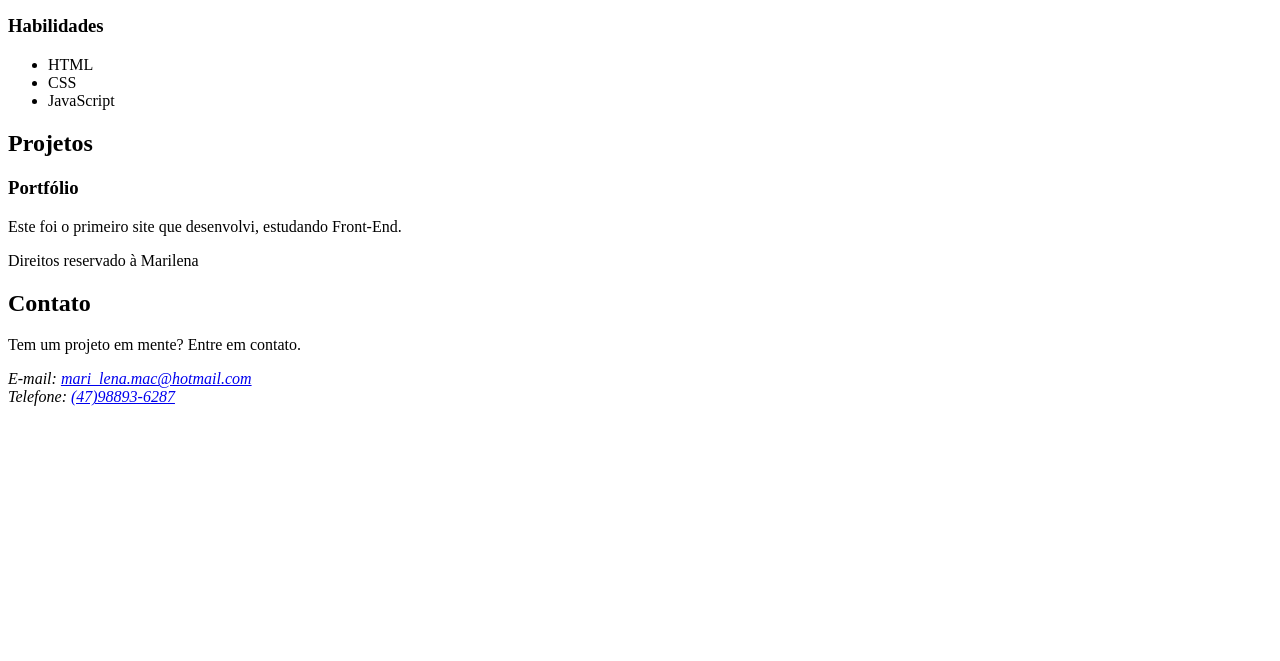
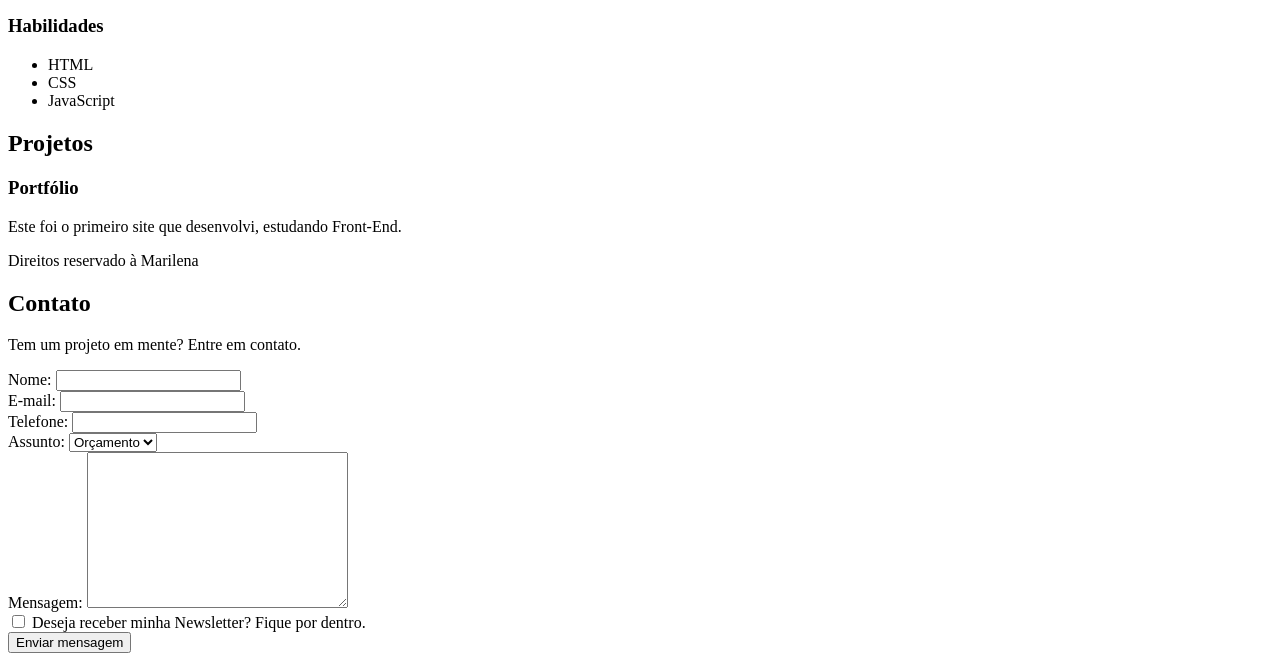
Before and after one commit to marilena-paiva/Site, a plain HTML site: page index.html in a window 1280 px wide. Shown: the part 274-935 px from the top of the page. Before the commit the page ends 800 px from the top, so only its background shows below. Drawn offline with Linux system fonts and the light colour scheme.

Commit message:
nova versão meu primeiro site

```diff
--- a/index.html
+++ b/index.html
@@ -72,10 +72,37 @@
 
             <p>Tem um projeto em mente? Entre em contato.</p>
 
-            <address>
-                E-mail: <a href="mailto:mari_lena.mac@hotmail.com">mari_lena.mac@hotmail.com</a> <br>
-                Telefone: <a href="tel:+5547988936287">(47)98893-6287</a>
-            </address>
+            <form action="">
+
+                <label for="nome">Nome: </label>
+                <input type="text" id="nome" name="nome" required><br>
+
+                <label for="email">E-mail: </label>
+                <input type="email" id="email" name="email" required><br>
+
+                <label for="telefone">Telefone: </label>
+                <input type="tel" id="telefone" name="telefone"> <br>
+
+                <label for="assunto">Assunto: </label>
+                <select name="assunto" id="assunto">
+                    <option value="orcamento">Orçamento</option>
+                    <option value="duvida">Dúvida</option>
+                    <option value="outro">Outro</option>
+                </select>
+
+                <br>
+
+                <label for="mensagem">Mensagem: </label>
+                <textarea name="mensagem" id="mensagem" cols="30" rows="10" required></textarea> <br>
+
+                <input type="checkbox" id="inscricao" name="inscricao">
+                <label for="inscricao">Deseja receber minha Newsletter? Fique por dentro.</label>
+
+                <br>
+
+                <input type="submit" value="Enviar mensagem">
+
+            </form>
         </section>
     </footer>
 </body>
```
